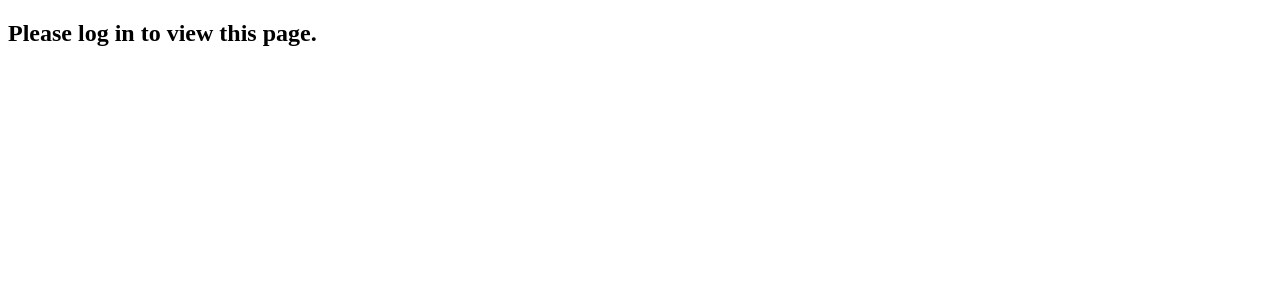
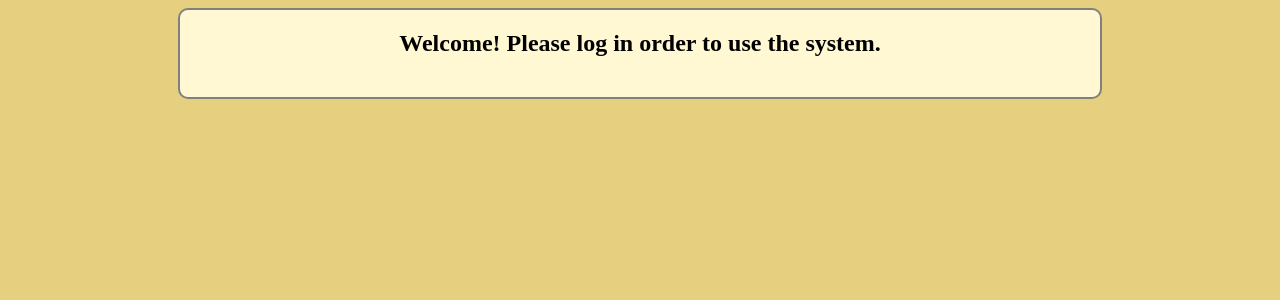
Before and after one commit to allexks/PROJECT, a PHP site: page /browse in a window 1280 px wide. Shown: the top 300 px of the page. Run offline with PHP 8.4, Linux system fonts and the light colour scheme.

Commit message:
Add sample styling

```diff
--- a/css/main.css
+++ b/css/main.css
@@ -1,8 +1,32 @@
 body {
-    /* TODO */
+    background-color: #e6d080;
+}
+
+#container {
+    background-color: #fff8d3;
+    max-width: 900px;
+    margin: 0px auto;
+    padding: 0px 10px 20px;
+    border-radius: 10px;
+    border: solid 2px grey;
+}
+
+#container h1, #container h2, #container h3, #container h4, #container h5, #container h6 {
+    text-align: center;
+}
+
+#tests {
+    width: 100%;
+}
+
+#tests td {
+    text-align: center;
+}
+
+#tests tr:nth-child(2n+1) {
+    background-color: #f3e8c3;
 }
 
 .error {
     color: red;
-    /* TODO */
 }
--- a/templates/main/browse.html
+++ b/templates/main/browse.html
@@ -7,13 +7,14 @@
         <script src="js/browse.js" defer></script>
     </head>
     <body>
+        <div id="container">
             <?php if ($params["is_logged"]): ?>
                 <h2>Welcome, <?=$params["username"]?>!</h2>
                 <?php if (empty($params["tests"])): ?>
                     <h3>No tests available. Start by <a href="import.php">importing</a> one!</h3>
                 <?php else: ?>
                     <h3>Tests:</h3>
-                <table>
+                    <table id="tests">
                         <tr>
                             <th>Test title</th>
                             <th>Uploaded on</th>
@@ -29,9 +30,10 @@
                     </table>
                 <?php endif; ?>
             <?php elseif ($params["database_error"]): ?>
-            <h2>Database error!</h2>
+                <h2 class="error">Database error!</h2>
             <?php else: ?>
-            <h2>Please log in to view this page.</h2>
+                <h2>Welcome! Please log in order to use the system.</h2>
             <?php endif; ?>
+        </div>
     </body>
 </html>
```
Lines whose indentation alone changed are shown as unchanged.
